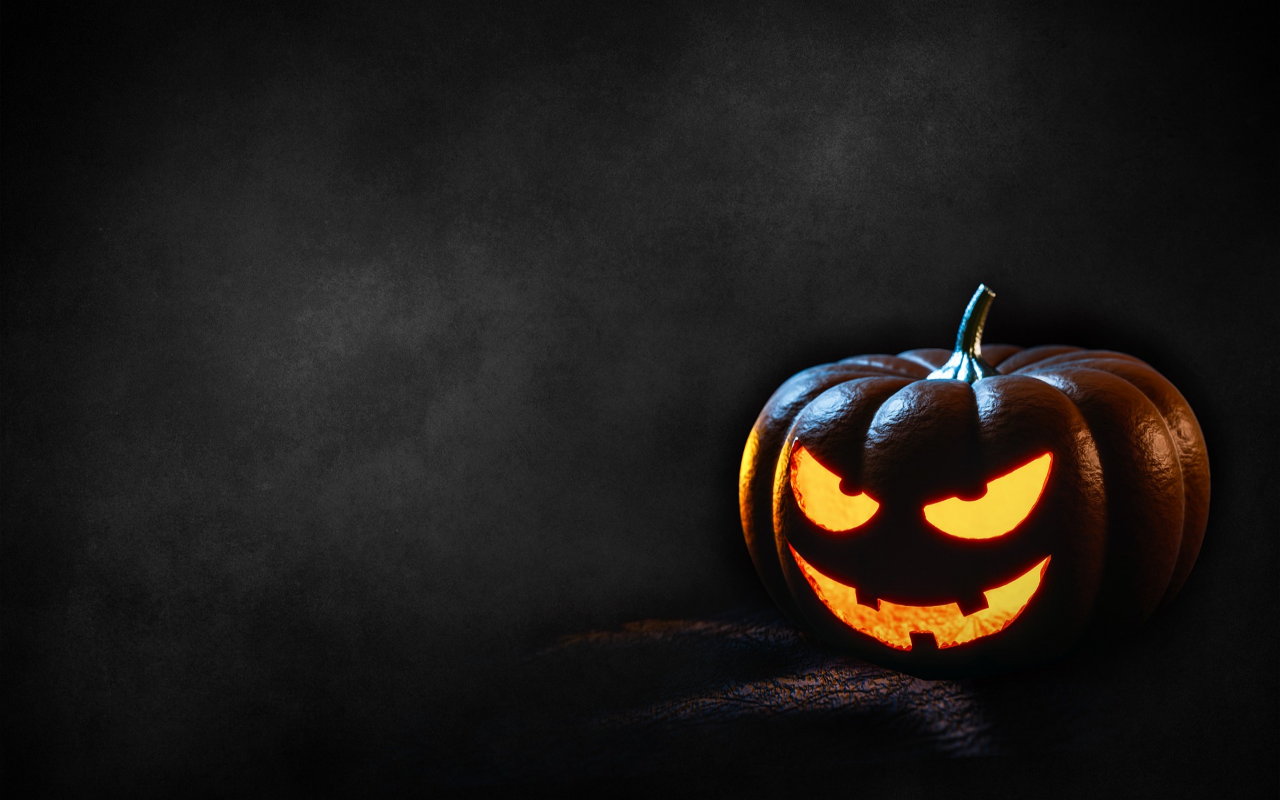
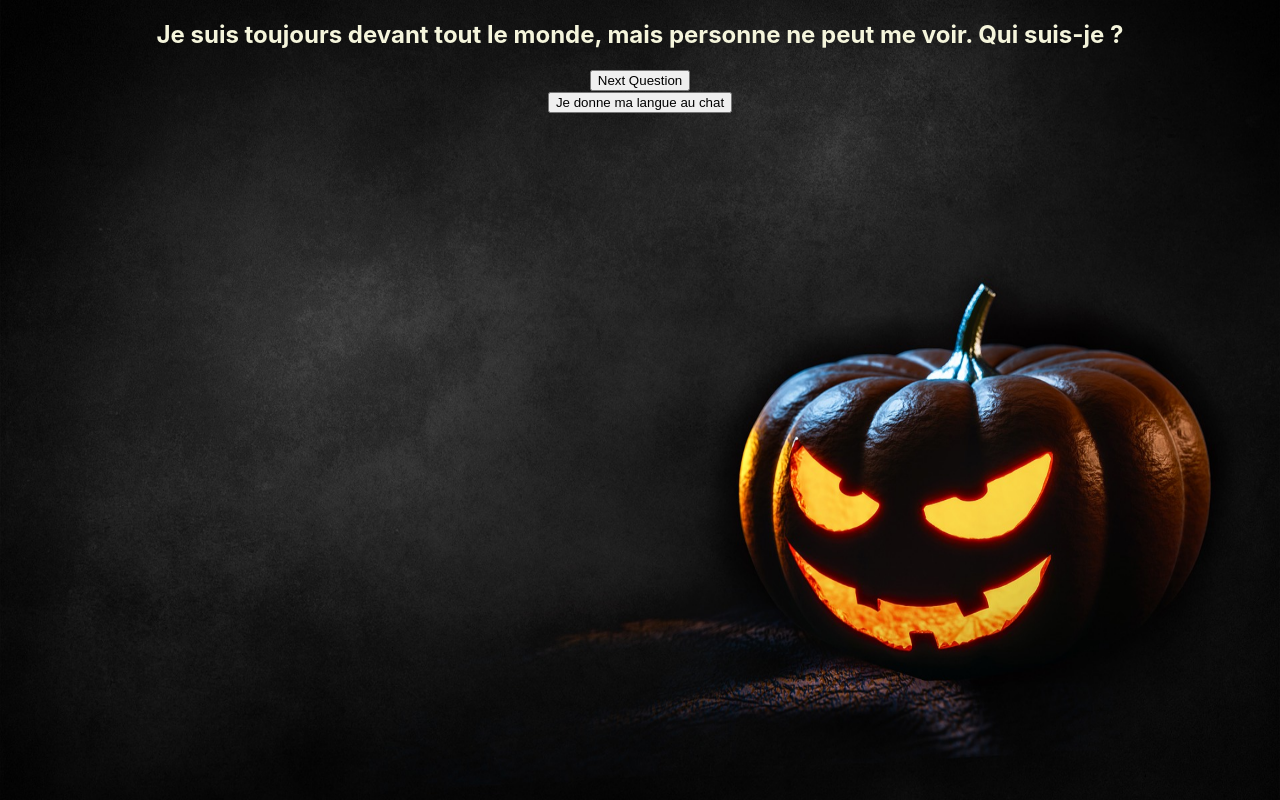
Before and after one commit to par38/treat_or_trick, a React (Create React App) app: page / in a window 1280 px wide. Built offline with nearby package versions, Linux system fonts and the light colour scheme.

Commit message:
afficher les questions et reponse

```diff
--- a/package.json
+++ b/package.json
@@ -6,6 +6,7 @@
     "@material-ui/core": "^3.3.2",
     "react": "^16.6.0",
     "react-dom": "^16.6.0",
+    "react-modal": "^3.6.1",
     "react-scripts": "2.1.0"
   },
   "scripts": {
--- a/src/App.js
+++ b/src/App.js
@@ -2,6 +2,9 @@ import React, { Component } from 'react';
 
 import './App.css';
 import Background from './components/Background';
+
+import Devinettes from './components/Devinettes';
+
 
 
 class App extends Component {
@@ -10,6 +13,7 @@ class App extends Component {
       <div className="App">
 
         <Background />
+        <Devinettes />
 
       </div>
     );
--- a/src/components/Background.css
+++ b/src/components/Background.css
@@ -8,5 +8,4 @@ min-width: 100%;
 min-height: 100%;
 z-index: -100;
 
-
 }
--- a/src/components/BoutonLangue.js
+++ b/src/components/BoutonLangue.js
@@ -1,14 +1,13 @@
-import React, {Component} from 'react';
+import React, { Component } from 'react';
 
 class BoutonLangue extends Component {
     state = {
 
     }
-
     render() {
-        return(
+        return (
             <div>
-
+                <button onClick={()=>this.props.reponse()}> Je donne ma langue au chat </button>
             </div>
         )
 
--- /dev/null
+++ b/src/components/Devinettes.css
@@ -0,0 +1,8 @@
+.question{
+    color: beige;
+}
+.modal {
+    width: 200px;
+    height: 200px;
+    background-color: black;
+}
--- /dev/null
+++ b/src/components/Devinettes.js
@@ -0,0 +1,51 @@
+import React, { Component } from 'react';
+import Modal from 'react-modal'
+
+import BlocQuestion from './Devinettes.json';
+import './Devinettes.css';
+
+import NextQuestion from './NextQuestion';
+import BoutonLangue from './BoutonLangue';
+
+class Question extends Component {
+    state = {
+        index: 0,
+        Quiz: BlocQuestion,
+        showModal: false,
+    }
+    closeModal = () => {
+        this.setState({
+            showModal: false
+        })
+    }
+    handleNextQuestion = () => {
+        this.setState(prevState => ({
+            index: prevState.index + 1
+        }))
+    }
+    handleShowReponse = () => {
+       this.setState({
+           showModal:true
+       })
+    }
+    render() {
+        const { index, Quiz } = this.state;
+
+        return (
+            <div>
+                <h2 className="question"> {Quiz[index].question}</h2>
+                <NextQuestion next={this.handleNextQuestion} />
+                <BoutonLangue reponse={this.handleShowReponse} />
+                <Modal className="modal" isOpen={this.state.showModal}  >
+                    <div onClick={this.closeModal}>
+                        <h2> {Quiz[index].reponse} </h2>
+                    </div>
+                </Modal>
+            </div>
+
+
+
+        );
+    }
+}
+export default Question;
--- /dev/null
+++ b/src/components/NextQuestion.js
@@ -0,0 +1,12 @@
+import React, { Component } from 'react';
+
+class Next extends Component {
+    render(){
+        return(
+            <div>
+                <button onClick={() =>this.props.next()}> Next Question </button>
+            </div>
+        )
+    }
+}
+export default Next;
```
Also changed, not shown: 1 other file (tests, documents, lock files or other folders).
